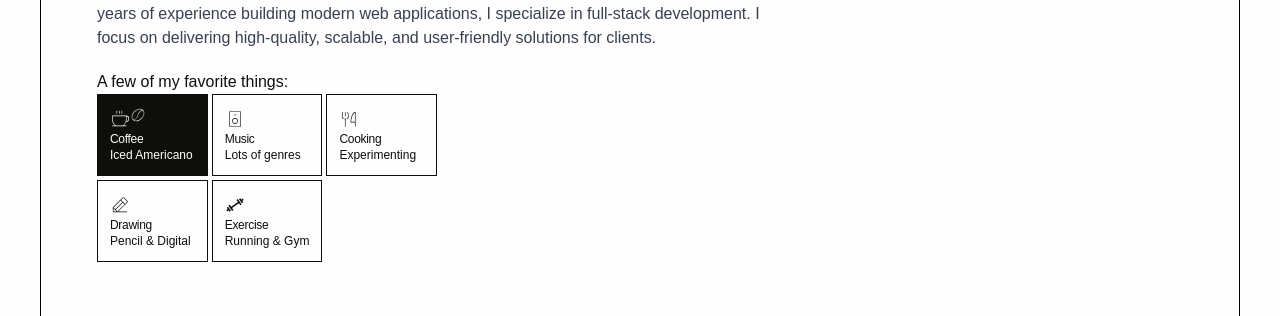
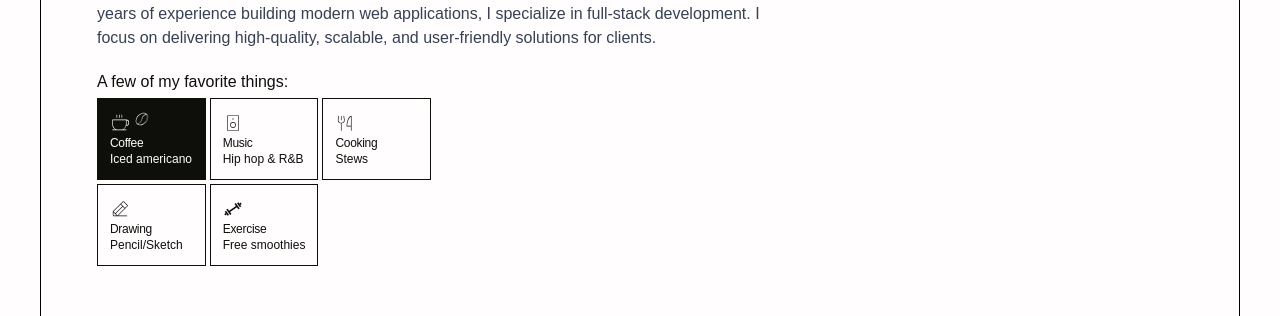
Before and after one commit to Junaidadams/portfolio, a React (Vite) app: page / in a window 1280 px wide. Shown: the part 1823-2139 px from the top of the page. Built offline with nearby package versions, Linux system fonts and the light colour scheme; no server answers; a web font is replaced by a local one.

Commit message:
Final changes to quickfacts component

```diff
--- a/constants.js
+++ b/constants.js
@@ -88,35 +88,35 @@ export const quickFacts = [
   {
     key: 1,
     name: "Coffee",
-    value: "Iced Americano",
+    value: ["Iced americano", "Flat white", "Cortado"],
     icon: PiCoffeeThin,
     animationIcon: PiCoffeeBeanThin,
   },
   {
     key: 2,
     name: "Music",
-    value: "Lots of genres",
+    value: ["Hip hop & R&B", "Rap", "Alt"],
     icon: PiSpeakerHifiThin,
     animationIcon: CgLoadbarSound,
   },
   {
     key: 3,
     name: "Cooking",
-    value: "Experimenting",
+    value: ["Stews", "Tacos", "Burgers"],
     icon: PiForkKnifeThin,
     animationIcon: PiBowlFoodThin,
   },
   {
     key: 4,
     name: "Drawing",
-    value: "Pencil & Digital",
+    value: ["Pencil/Sketch", "Character stills", "Doodles"],
     icon: PiPencilLineThin,
     animationIcon: AiOutlinePicture,
   },
   {
     key: 5,
     name: "Exercise",
-    value: "Running & Gym",
+    value: ["Free smoothies", "Running", "Cardio"],
     icon: CgGym,
     animationIcon: GiWeightLiftingUp,
   },
--- a/src/App.jsx
+++ b/src/App.jsx
@@ -28,7 +28,7 @@ function App() {
             x: { duration: 1 },
           }}
           alt="Background with abstract lines and scales pattern"
-          className="relative flex h-full w-full flex-col rounded-sm border border-black bg-[url(/lines.jpg)] bg-cover bg-center dark:border-white dark:bg-[url(/scales.jpg)]"
+          className="relative flex h-full w-full flex-col border border-black bg-[url(/lines.jpg)] bg-cover bg-center dark:border-white dark:bg-[url(/scales.jpg)]"
         >
           <div className="font-panchang text-mainBlack bg-mainWhite dark:bg-mainBlack dark:text-mainWhite round border-y-mainBlack border-r-mainBlack border-l-mainWhite dark:border-y-mainWhite dark:border-r-mainWhite dark:border-l-mainBlack my-auto w-fit max-w-[260px] -translate-[1px] border p-2 text-xl font-light sm:max-w-1/2 sm:p-6 md:max-w-3/5 md:p-8 md:text-2xl lg:p-10">
             <h1 className="">Junaid Adams</h1>
--- a/src/components/QuickFacts.jsx
+++ b/src/components/QuickFacts.jsx
@@ -1,12 +1,37 @@
-import { useState, useEffect } from "react";
+import { useState, useEffect, useRef } from "react";
 import axios from "axios";
 import { quickFacts } from "../../constants";
-import { motion } from "framer-motion";
+import { motion, AnimatePresence } from "framer-motion";
 
 const QuickFacts = () => {
   const [repositories, setRepositories] = useState(null);
   const [loading, setLoading] = useState(true);
   const [activeIndex, setActiveIndex] = useState(1);
+  const [activeValueIndex, setActiveValueIndex] = useState(0);
+  const intervalRef = useRef(null); // keep track of the timer
+
+  const handleNewTileSelect = (key, valuesLength) => {
+    // stop any previous timer
+    if (intervalRef.current) {
+      clearInterval(intervalRef.current);
+    }
+
+    // set the new active tile
+    setActiveIndex(key);
+    setActiveValueIndex(0);
+
+    // start cycling through values
+    intervalRef.current = setInterval(() => {
+      setActiveValueIndex((prev) => (prev + 1) % valuesLength);
+    }, 2500); // change value every 3s (adjust as needed)
+  };
+
+  // optional cleanup if component unmounts
+  useEffect(() => {
+    return () => {
+      if (intervalRef.current) clearInterval(intervalRef.current);
+    };
+  }, []);
 
   useEffect(() => {
     const fetchRepos = async () => {
@@ -28,7 +53,7 @@ const QuickFacts = () => {
   return (
     <div className="flex w-full">
       <div className="text-mainBlack dark:text-mainWhite flex flex-col px-4 md:px-8">
-        <h3 className="font font-panchang dark:text-mainWhite text-left">
+        <h3 className="font font-panchang dark:text-mainWhite text-left mb-1">
           A few of my favorite things:
         </h3>
         <div className="grid grid-cols-2 gap-1 sm:grid-cols-2 md:grid-cols-3">
@@ -42,9 +67,7 @@ const QuickFacts = () => {
             }) => (
               <motion.div
                 key={key}
-                onClick={() =>
-                  setActiveIndex((prev) => (prev === key ? null : key))
-                }
+                onClick={() => handleNewTileSelect(key, value.length)}
                 className={`border-mainBlack dark:border-mainWhite flex cursor-pointer flex-col border p-1 transition duration-500 md:p-3 ${
                   activeIndex === key
                     ? "bg-mainBlack dark:bg-mainWhite text-mainWhite dark:text-mainBlack"
@@ -55,15 +78,15 @@ const QuickFacts = () => {
                   <Icon className="h-6 w-5" />
                   {activeIndex === key && (
                     <motion.div
-                      initial={{ y: 0 }}
-                      animate={{ y: [0, -2, 0], rotateY: 180 }} // bounce up a little
+                      initial={{ x: 0, rotateY: 0 }}
+                      animate={{ x: [0, -3, 0], rotateY: [0, 180, 0] }}
                       transition={{
-                        duration: 0.7, // time for one bounce cycle
-                        repeat: Infinity, // loop forever
-                        repeatType: "loop", // continuous loop
+                        duration: 3,
+                        repeat: Infinity,
+                        repeatType: "loop",
                         ease: "easeInOut",
                       }}
-                      className="h-6 w-5"
+                      className="h-6 w-5 ml-1"
                     >
                       <AnimationIcon />
                     </motion.div>
@@ -71,7 +94,25 @@ const QuickFacts = () => {
                 </div>
 
                 <h3 className="font-panchang text-xs tracking-tight">{name}</h3>
-                <p className="font-chillax text-xs">{value}</p>
+                {activeIndex === key ? (
+                  <AnimatePresence mode="wait">
+                    <motion.p
+                      key={activeValueIndex} // 👈 force re-mount on index change
+                      initial={{ opacity: 0 }}
+                      animate={{ opacity: 1 }}
+                      exit={{ opacity: 0 }}
+                      transition={{
+                        ease: "easeInOut",
+                        duration: 0.4,
+                      }}
+                      className="font-chillax text-xs"
+                    >
+                      {value[activeValueIndex]}
+                    </motion.p>
+                  </AnimatePresence>
+                ) : (
+                  <p className="font-chillax text-xs">{value[0]}</p>
+                )}
               </motion.div>
             )
           )}
--- a/src/components/wrappers/SectionWrapper.jsx
+++ b/src/components/wrappers/SectionWrapper.jsx
@@ -14,7 +14,7 @@ const SectionWrapper = ({ id, extraStyling, children }) => {
           duration: 1,
           x: { duration: 1 },
         }}
-        className="w-full h-full overflow-auto border-black border-[1px] flex flex-col dark:border-mainWhite rounded-sm relative xl:p-6 2xl:p-7"
+        className="w-full h-full overflow-auto border-black border-[1px] flex flex-col dark:border-mainWhite relative xl:p-6 2xl:p-7"
       >
         {children}
       </motion.div>
```
